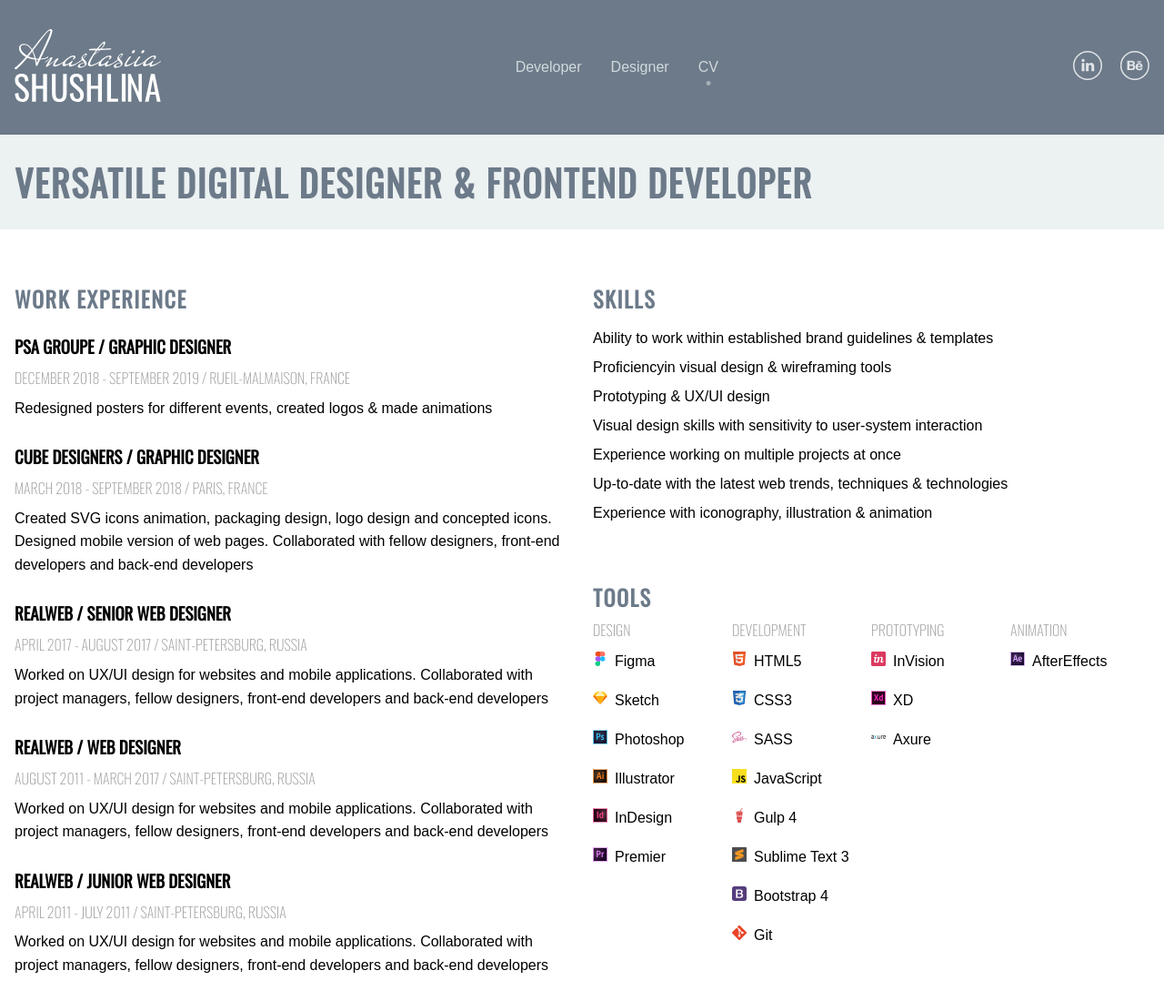
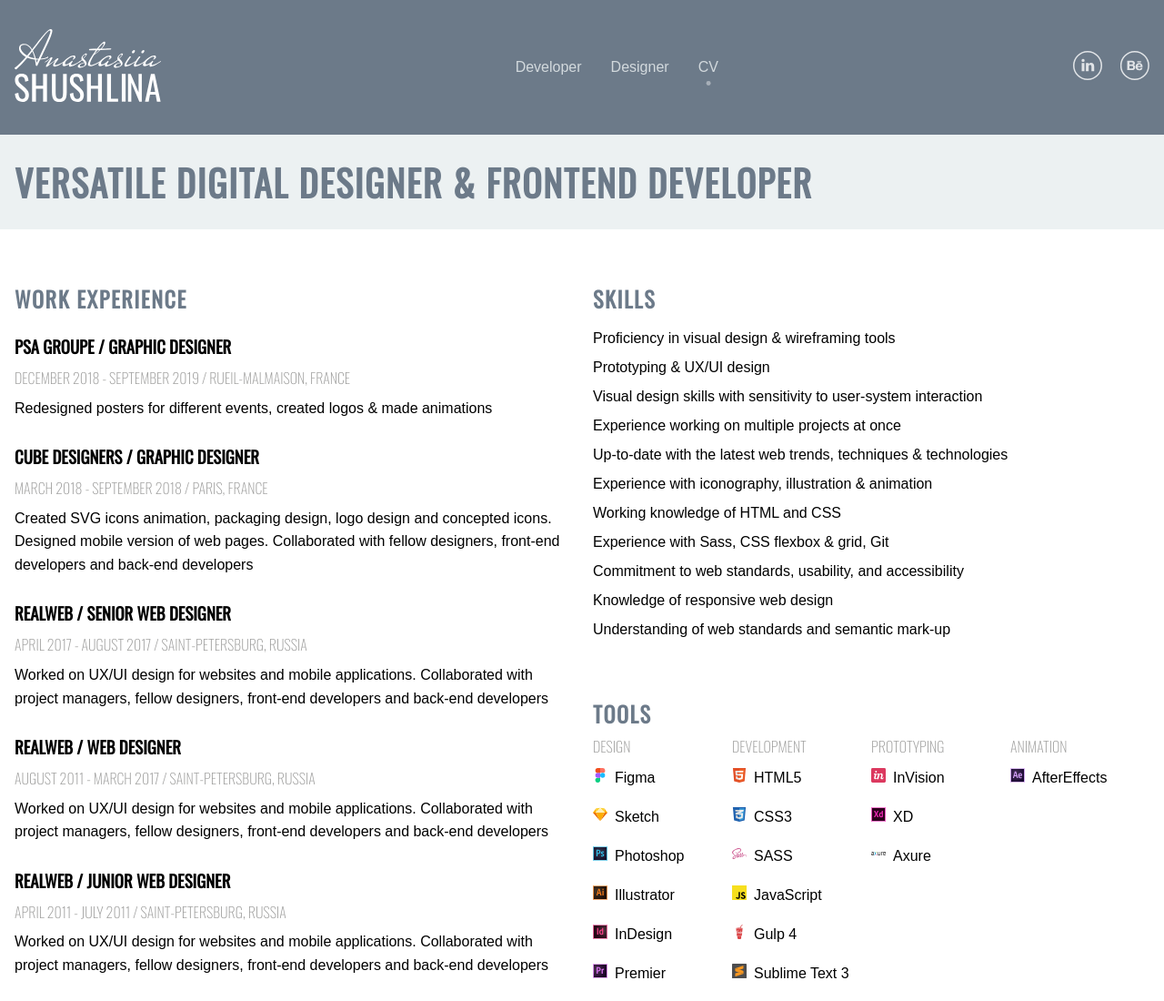
Before and after one commit to Ashushlina/Ashushlina.github.io, a plain HTML site: page cv.html in a window 1280 px wide. Shown: the top 1100 px of the page at 91% size. Drawn offline with nearby package versions, Linux system fonts and the light colour scheme.

Commit message:
new skills on cv page

```diff
--- a/cv.html
+++ b/cv.html
@@ -95,13 +95,17 @@
 					<article>
 						<h2 class="mt-2">Skills</h2>
 						<ul>
-							<li>Ability to work within established brand guidelines & templates</li>
-							<li>Proficiencyin visual design & wireframing tools</li>
+							<li>Proficiency in visual design & wireframing tools</li>
 							<li>Prototyping & UX/UI design</li>
 							<li>Visual design skills with sensitivity to user-system interaction</li>
 							<li>Experience working on multiple projects at once</li>
 							<li>Up-to-date with the latest web trends, techniques & technologies</li>
 							<li>Experience with iconography, illustration & animation</li>
+							<li>Working knowledge of HTML and CSS</li>
+							<li>Experience with Sass, CSS flexbox & grid, Git</li>
+							<li>Commitment to web standards, usability, and accessibility</li>
+							<li>Knowledge of responsive web design</li>
+							<li>Understanding of web standards and semantic mark-up</li>
 						</ul>
 					</article>
 					<article>
```
